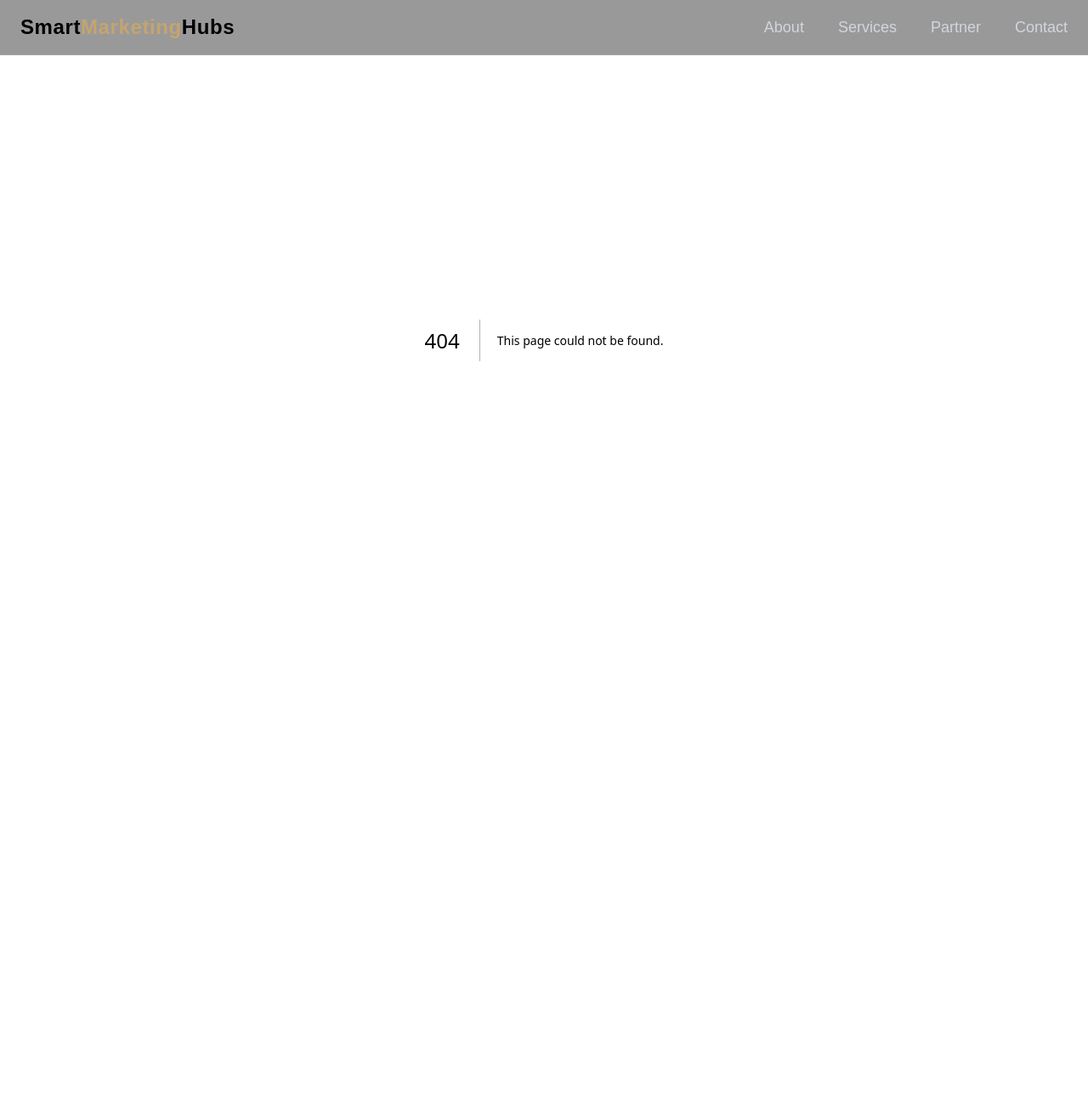
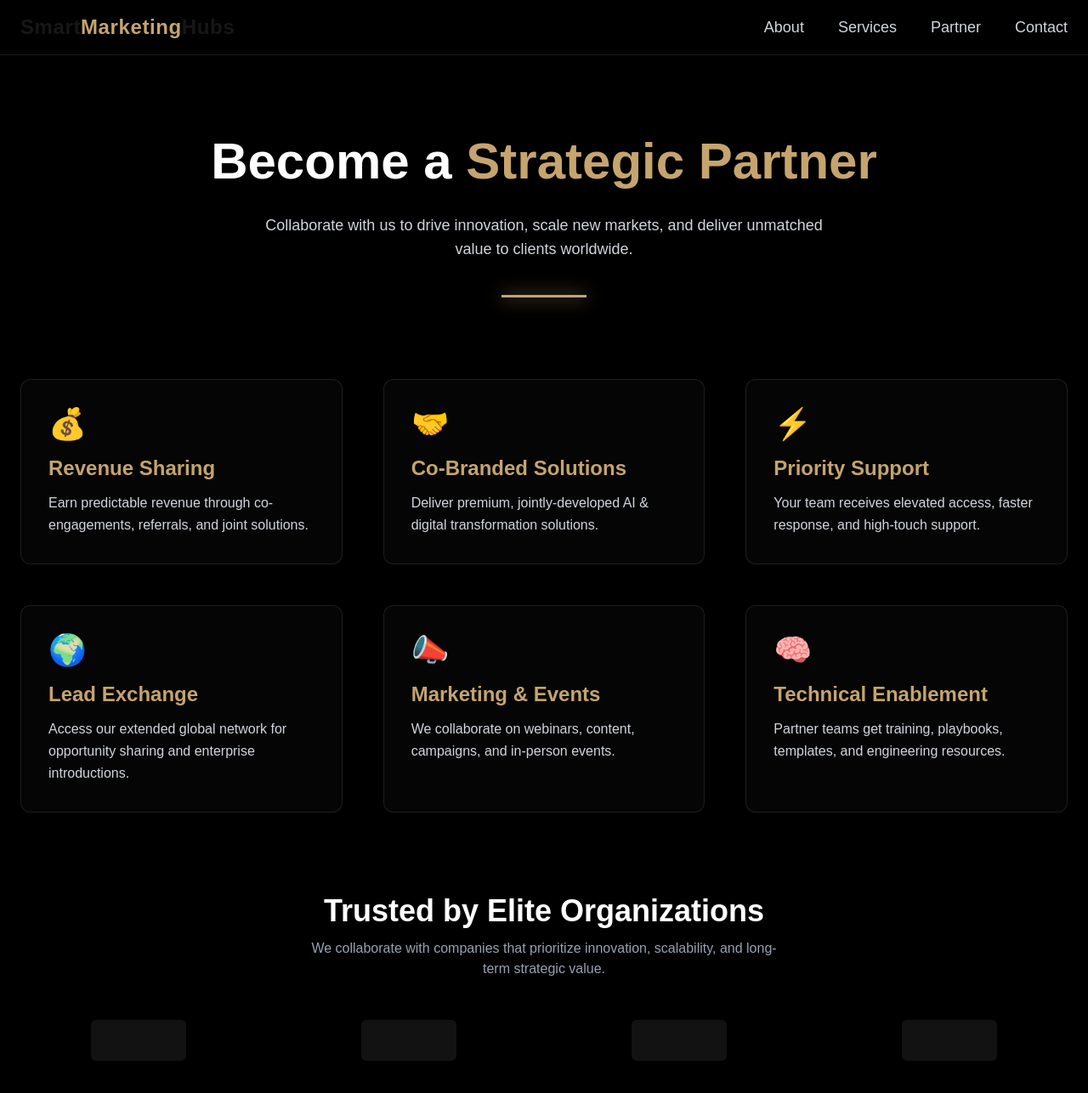
Before and after one commit to goodman1016/smartmarketinghubs, a Next.js app: page /partner in a window 1280 px wide. Before the commit this address had no page. Shown: the top 1286 px of the page at 85% size. Before the commit the page ends 800 px from the top, so only its background shows below. Built offline with nearby package versions, Linux system fonts and the light colour scheme.

Commit message:
feat: implement partner section

```diff
--- /dev/null
+++ b/app/partner/PartnerSection.tsx
@@ -0,0 +1,150 @@
+"use client";
+
+import { motion } from "framer-motion";
+
+export default function PartnerSection() {
+  return (
+    <div className="bg-black text-white">
+
+      {/* HERO */}
+      <section className="max-w-7xl mx-auto px-6 pt-10 pb-24 text-center">
+        <motion.h1
+          initial={{ opacity: 0, y: 20 }}
+          animate={{ opacity: 1, y: 0 }}
+          transition={{ duration: 0.7 }}
+          className="text-5xl md:text-6xl font-bold leading-tight"
+        >
+          Become a{" "}
+          <span className="text-[#C5A46E]">Strategic Partner</span>
+        </motion.h1>
+
+        <motion.p
+          initial={{ opacity: 0, y: 20 }}
+          animate={{ opacity: 1, y: 0 }}
+          transition={{ duration: 0.7, delay: 0.15 }}
+          className="max-w-2xl mx-auto text-gray-300 mt-6 text-lg"
+        >
+          Collaborate with us to drive innovation, scale new markets,
+          and deliver unmatched value to clients worldwide.
+        </motion.p>
+
+        <motion.div
+          initial={{ width: 0 }}
+          animate={{ width: "100px" }}
+          transition={{ duration: 0.8 }}
+          className="h-[3px] bg-[#C5A46E] mx-auto mt-10 shadow-[0_0_20px_#C5A46E]"
+        />
+      </section>
+
+      {/* PARTNERSHIP BENEFITS */}
+      <section className="max-w-7xl mx-auto px-6 pb-24 grid md:grid-cols-3 gap-12">
+
+        {[
+          {
+            title: "Revenue Sharing",
+            desc: "Earn predictable revenue through co-engagements, referrals, and joint solutions.",
+            icon: "💰",
+          },
+          {
+            title: "Co-Branded Solutions",
+            desc: "Deliver premium, jointly-developed AI & digital transformation solutions.",
+            icon: "🤝",
+          },
+          {
+            title: "Priority Support",
+            desc: "Your team receives elevated access, faster response, and high-touch support.",
+            icon: "⚡",
+          },
+          {
+            title: "Lead Exchange",
+            desc: "Access our extended global network for opportunity sharing and enterprise introductions.",
+            icon: "🌍",
+          },
+          {
+            title: "Marketing & Events",
+            desc: "We collaborate on webinars, content, campaigns, and in-person events.",
+            icon: "📣",
+          },
+          {
+            title: "Technical Enablement",
+            desc: "Partner teams get training, playbooks, templates, and engineering resources.",
+            icon: "🧠",
+          },
+        ].map((partner, i) => (
+          <motion.div
+            key={i}
+            initial={{ opacity: 0, y: 40 }}
+            whileInView={{ opacity: 1, y: 0 }}
+            viewport={{ once: true }}
+            transition={{ duration: 0.5, delay: i * 0.1 }}
+            className="p-8 rounded-xl border border-white/10 bg-white/[0.02]
+                       hover:bg-white/[0.05] hover:border-[#C5A46E] transition duration-300
+                       shadow-[0_0_0px_rgba(0,0,0,0)] hover:shadow-[0_0_20px_rgba(197,164,110,0.25)]"
+          >
+            <div className="text-4xl mb-4">{partner.icon}</div>
+            <h3 className="text-2xl font-semibold text-[#C5A46E] mb-3">
+              {partner.title}
+            </h3>
+            <p className="text-gray-300 leading-relaxed">{partner.desc}</p>
+          </motion.div>
+        ))}
+
+      </section>
+
+      {/* PARTNER LOGOS */}
+      <section className="max-w-7xl mx-auto px-6 pb-28 text-center">
+        <motion.h2
+          initial={{ opacity: 0, y: 20 }}
+          whileInView={{ opacity: 1, y: 0 }}
+          viewport={{ once: true }}
+          transition={{ duration: 0.6 }}
+          className="text-4xl font-bold"
+        >
+          Trusted by Elite Organizations
+        </motion.h2>
+
+        <p className="text-gray-400 mt-3 max-w-xl mx-auto">
+          We collaborate with companies that prioritize innovation, scalability, and long-term strategic value.
+        </p>
+
+        {/* Placeholder logos (you can replace with real ones in /public ) */}
+        <div className="mt-12 grid grid-cols-2 md:grid-cols-4 gap-10 opacity-70">
+          {[1, 2, 3, 4].map((i) => (
+            <motion.div
+              key={i}
+              initial={{ opacity: 0, scale: 0.8 }}
+              whileInView={{ opacity: 1, scale: 1 }}
+              viewport={{ once: true }}
+              transition={{ duration: 0.6, delay: i * 0.1 }}
+              className="flex justify-center"
+            >
+              <div className="w-28 h-12 bg-white/10 rounded-md" />
+            </motion.div>
+          ))}
+        </div>
+      </section>
+
+      {/* CTA SECTION */}
+      <section className="bg-white/[0.03] py-20 border-t border-white/10">
+        <div className="max-w-4xl mx-auto px-6 text-center">
+          <h2 className="text-4xl font-bold">
+            Ready to Build a{" "}
+            <span className="text-[#C5A46E]">High-Impact Partnership?</span>
+          </h2>
+
+          <p className="text-gray-300 mt-4">
+            Let’s explore opportunities to create long-term value together.
+          </p>
+
+          <a
+            href="/contact"
+            className="inline-block mt-8 px-10 py-4 rounded-lg bg-[#C5A46E] text-black text-lg font-semibold
+                       hover:bg-[#b99753] transition shadow-[0_0_20px_rgba(197,164,110,0.5)]"
+          >
+            Contact Our Team
+          </a>
+        </div>
+      </section>
+    </div>
+  );
+}
--- /dev/null
+++ b/app/partner/page.tsx
@@ -0,0 +1,9 @@
+import PartnerSection from "./PartnerSection";
+
+export default function PartnerPage() {
+  return (
+    <div className="bg-black text-white min-h-screen pt-28">
+      <PartnerSection />
+    </div>
+  );
+}
```
